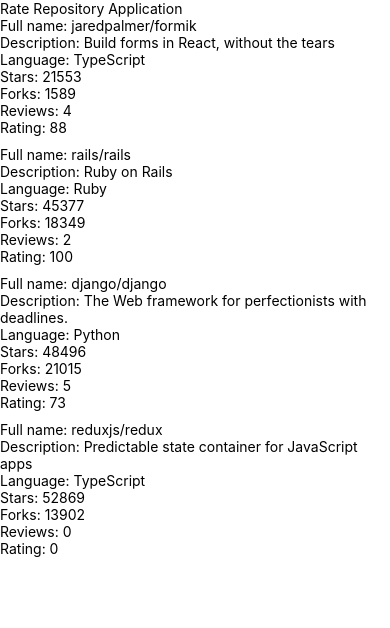
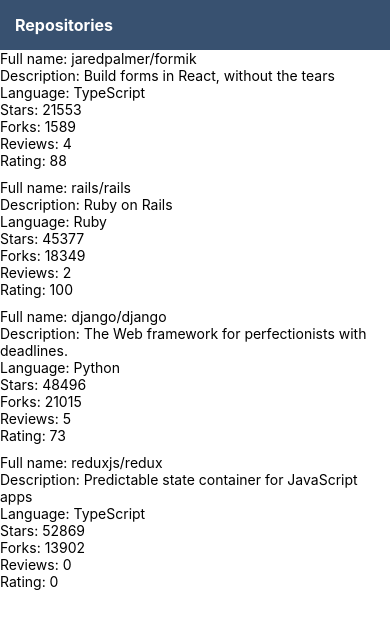
Before and after one commit to akahukas/FSO22-rate-repository-app, a React Native app: screen / in a window 390 px wide. Shown: the top 628 px of the page. Built offline with nearby package versions, Linux system fonts and the light colour scheme.

Commit message:
Adds The App Bar -task. (10.4)

```diff
--- /dev/null
+++ b/src/components/AppBar.jsx
@@ -0,0 +1,25 @@
+import { View, StyleSheet } from 'react-native';
+import Constants from 'expo-constants';
+import theme from '../theme';
+
+import AppBarTab from './AppBarTab';
+
+const styles = StyleSheet.create({
+  container: {
+    paddingTop: Constants.statusBarHeight,
+    backgroundColor: theme.colors.appBarBackground,
+  },
+  appBarTab: {
+    padding: 15,
+  }
+});
+
+const AppBar = () => {
+  return (
+  <View style={styles.container}>
+    <AppBarTab tabText='Repositories' handlePress={null} style={styles.appBarTab}/>
+  </View>
+  );
+};
+
+export default AppBar;
--- /dev/null
+++ b/src/components/AppBarTab.jsx
@@ -0,0 +1,14 @@
+import { Pressable } from 'react-native'
+import Text from './Text'
+
+const AppBarTab = ({ handlePress, tabText, style }) => {
+  return (
+    <Pressable onPress={handlePress} style={style} >
+      <Text color='textWhite' fontWeight='bold' fontSize='subheading'>
+        {tabText}
+      </Text>
+    </Pressable>
+  )
+}
+
+export default AppBarTab
--- a/src/components/Main.jsx
+++ b/src/components/Main.jsx
@@ -1,12 +1,10 @@
-import Constants from 'expo-constants';
-
 // Komponentit.
-import { Text, StyleSheet, View } from 'react-native';
+import { StyleSheet, View } from 'react-native';
 import RepositoryList from './RepositoryList';
+import AppBar from './AppBar';
 
 const styles = StyleSheet.create({
   container: {
-    marginTop: Constants.statusBarHeight,
     flexGrow: 1,
     flexShrink: 1,
   },
@@ -15,7 +13,7 @@
 const Main = () => {
   return (
     <View style={styles.container}>
-      <Text>Rate Repository Application</Text>
+      <AppBar />
       <RepositoryList />
     </View>
   );
--- /dev/null
+++ b/src/components/Text.jsx
@@ -0,0 +1,47 @@
+import { Text as NativeText, StyleSheet } from 'react-native';
+
+import theme from '../theme';
+
+const styles = StyleSheet.create({
+  text: {
+    color: theme.colors.textPrimary,
+    fontSize: theme.fontSizes.body,
+    fontFamily: theme.fonts.main,
+    fontWeight: theme.fontWeights.normal,
+  },
+  colorTextSecondary: {
+    color: theme.colors.textSecondary,
+  },
+  colorTextWhite: {
+    color: theme.colors.textWhite,
+  },
+  colorPrimary: {
+    color: theme.colors.primary,
+  },
+  fontSizeSubheading: {
+    fontSize: theme.fontSizes.subheading,
+  },
+  fontSizeHeading: {
+    fontSize: theme.fontSizes.heading,
+  },
+  fontWeightBold: {
+    fontWeight: theme.fontWeights.bold,
+  },
+});
+
+const Text = ({ color, fontSize, fontWeight, style, ...props }) => {
+  const textStyle = [
+    styles.text,
+    color === 'textSecondary' && styles.colorTextSecondary,
+    color === 'textWhite' && styles.colorTextWhite,
+    color === 'primary' && styles.colorPrimary,
+    fontSize === 'heading' && styles.fontSizeHeading,
+    fontSize === 'subheading' && styles.fontSizeSubheading,
+    fontWeight === 'bold' && styles.fontWeightBold,
+    style,
+  ];
+
+  return <NativeText style={textStyle} {...props} />;
+};
+
+export default Text;
--- /dev/null
+++ b/src/theme.js
@@ -0,0 +1,26 @@
+const theme = {
+  colors: {
+    textPrimary: '#24292e',
+    textSecondary: '#586069',
+    textWhite: 'white',
+    primary: '#0366d6',
+    appBarBackground: '#385170',
+  },
+  fontSizes: {
+    body: 14,
+    subheading: 16,
+    heading: 20,
+  },
+  fonts: {
+    main: 'System',
+  },
+  fontWeights: {
+    normal: '400',
+    bold: '700',
+  },
+  padding: {
+    AppBarTab: 20,
+  },
+};
+
+export default theme;
```
